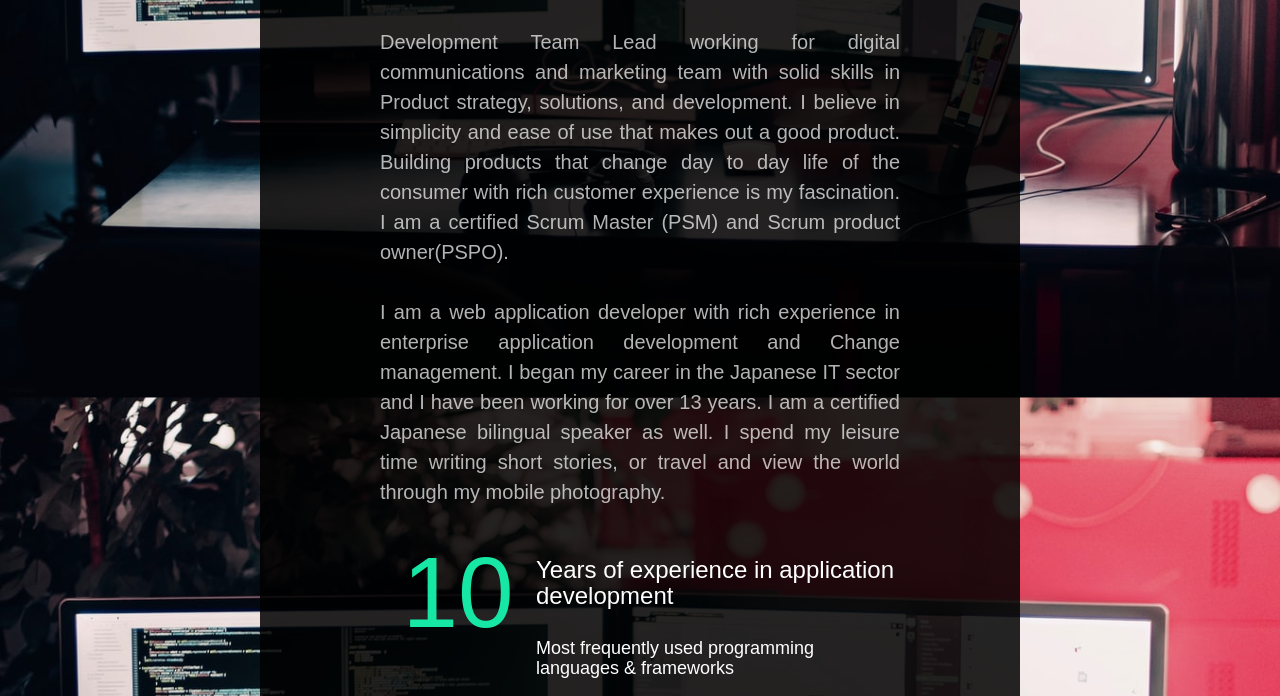
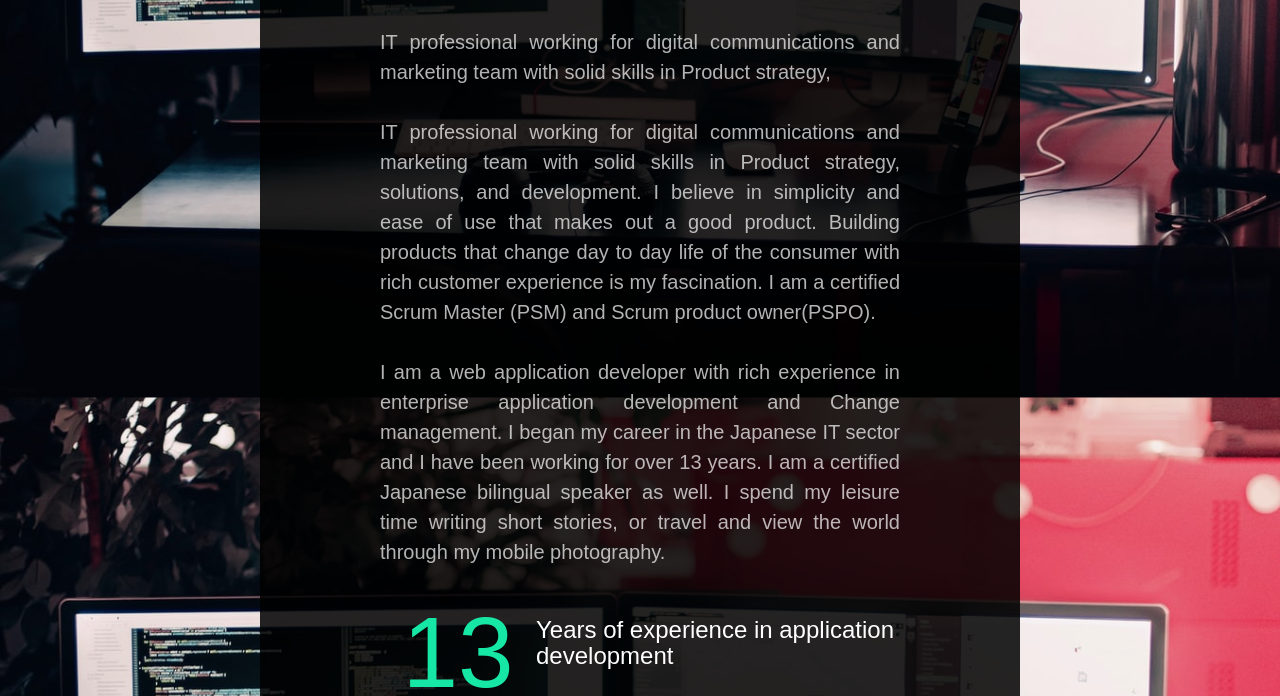
Before and after one commit to sridharkesavan/sridharke7.github.io, a plain HTML site: page index.html in a window 1280 px wide. Shown: the part 453-1149 px from the top of the page. Drawn offline with Linux system fonts and the light colour scheme; files whose address does not match are found by name.

Commit message:
Updated About Me page- years of experience

```diff
--- a/index.html
+++ b/index.html
@@ -76,7 +76,8 @@
 								<img src="images/sk_image_final.png" alt="Free HTML5 Wesbite Template by FreeHTML5.co">
 							</figure>
 							<h1>Sridhar Kesavan</h1>
-							<p style="text-align: justify;" > Development Team Lead working for digital communications and marketing team with solid skills in Product strategy,
+							<p style="text-align: justify;" > IT professional working for digital communications and marketing team with solid skills in Product strategy,
+							<p style="text-align: justify;" > IT professional working for digital communications and marketing team with solid skills in Product strategy,
 								solutions, and development. I believe in simplicity and ease of use that makes out a good product. Building products that change
 								day to day life of the consumer with rich customer experience is my fascination.
 								I am a certified Scrum Master (PSM) and Scrum product owner(PSPO).</p>
@@ -91,7 +92,7 @@
 					</div>
 					<div class="row">
 						<div class="col-md-12 fh5co-counter">
-							<div class="fh5co-number fh5co-left">10</div>
+							<div class="fh5co-number fh5co-left">13</div>
 							<div class="fh5co-text">
 								<h3 class="border-bottom">Years of experience in application development</h3>
 								<p>
```
